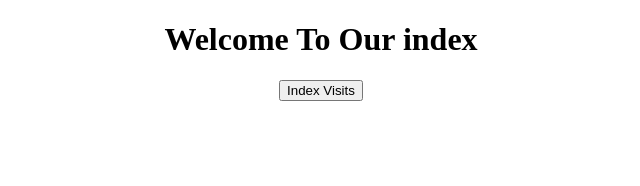
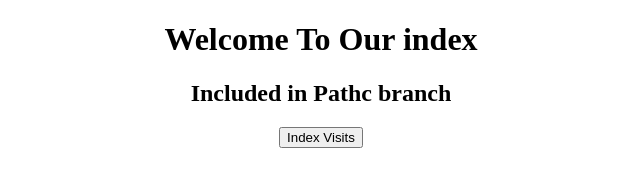
Before and after one commit to anupamanand30/june2020, a plain HTML site: page index.html in a window 1280 px wide. Shown: the whole page, without its empty margins (319-959 px from the left). Drawn offline with Linux system fonts and the light colour scheme.

Commit message:
patch item added

```diff
--- a/index.html
+++ b/index.html
@@ -6,6 +6,7 @@
 <body>
 	<center>
 		<h1>Welcome To Our index</h1>
+		<h2>Included in Pathc branch</h2>
 		<button>Index Visits</button>
 	</center>
 
```
